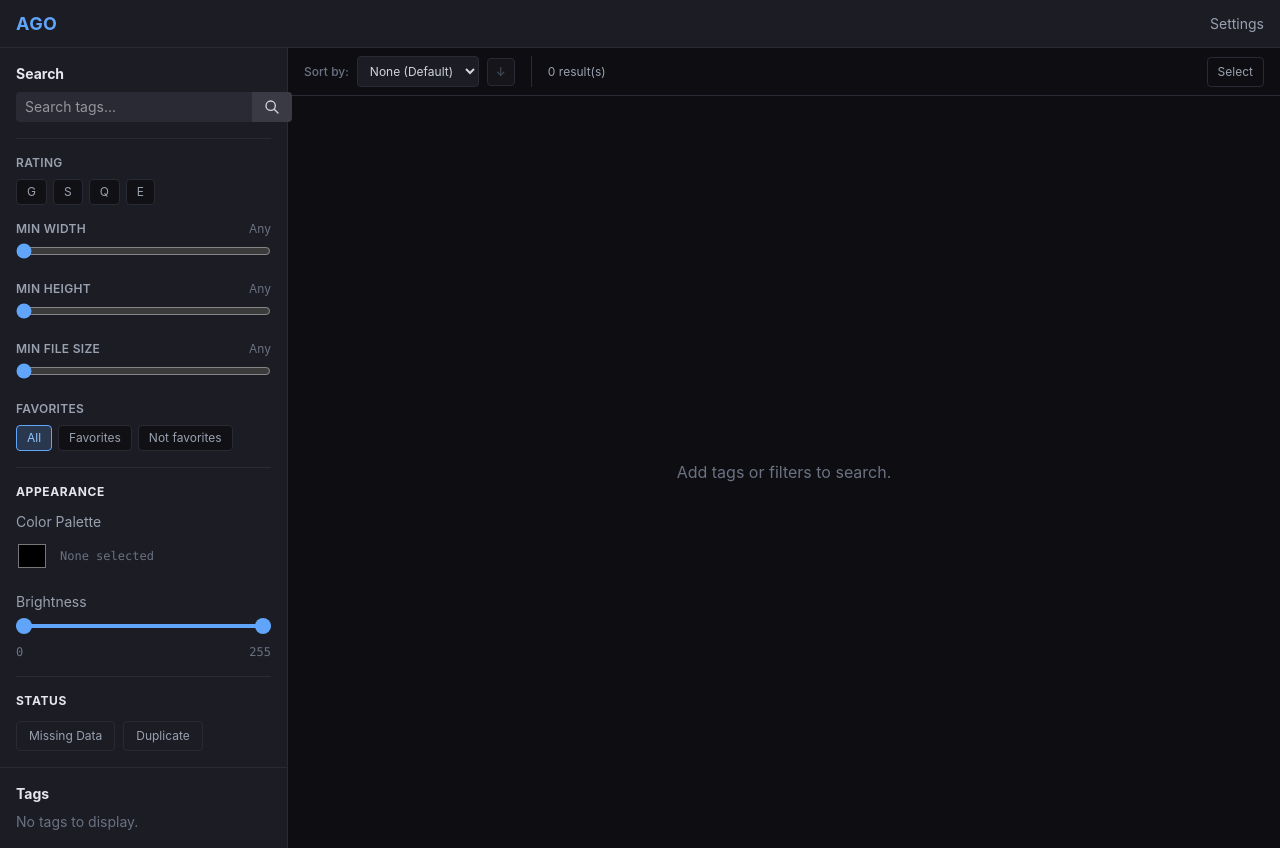
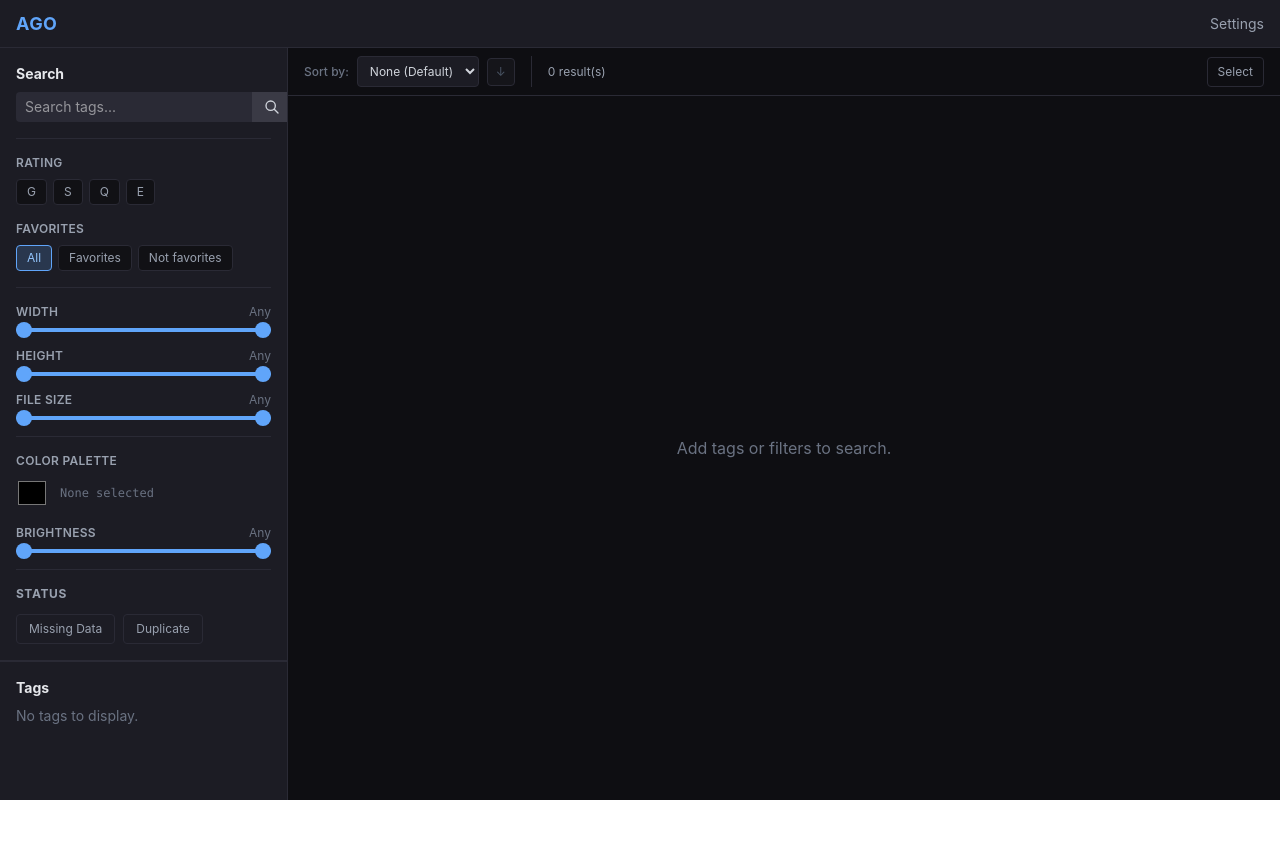
Before and after one commit to brayanMuniz/AGO2, a React (Vite) app in the folder ui/: page / in a window 1280 px wide. After the commit the page ends 800 px from the top, so only its background shows below. Built offline with nearby package versions, Linux system fonts and the light colour scheme.

Commit message:
added 2 pointer slider

```diff
--- a/ui/src/components/SearchFiltersPanel.tsx
+++ b/ui/src/components/SearchFiltersPanel.tsx
@@ -1,6 +1,5 @@
 import React from 'react';
 import {
-  formatFileSize,
   RATING_OPTIONS,
   type SearchFilters,
 } from '../utils/searchQuery';
@@ -39,80 +38,16 @@ const SearchFiltersPanel: React.FC<SearchFiltersPanelProps> = ({
                 key={option.value}
                 type="button"
                 onClick={() => toggleRating(option.value)}
-                className={`px-2.5 py-1 text-xs rounded border transition-colors ${
-                  active
+                className={`px-2.5 py-1 text-xs rounded border transition-colors ${active
                     ? 'border-[#60a5fa] bg-[#60a5fa]/20 text-[#93c5fd]'
                     : 'border-[#2a2a35] bg-[#111115] text-gray-400 hover:text-gray-200'
-                }`}
+                  }`}
               >
                 {option.label}
               </button>
             );
           })}
         </div>
-      </div>
-
-      <div>
-        <div className="flex items-center justify-between mb-1">
-          <label htmlFor="min-width" className="text-xs font-semibold text-gray-400 uppercase tracking-wide">
-            Min width
-          </label>
-          <span className="text-xs text-gray-500">
-            {filters.minWidth > 0 ? `${filters.minWidth}px` : 'Any'}
-          </span>
-        </div>
-        <input
-          id="min-width"
-          type="range"
-          min={0}
-          max={8000}
-          step={100}
-          value={filters.minWidth}
-          onChange={(event) => onSliderChange({ ...filters, minWidth: Number(event.target.value) })}
-          className="w-full accent-[#60a5fa]"
-        />
-      </div>
-
-      <div>
-        <div className="flex items-center justify-between mb-1">
-          <label htmlFor="min-height" className="text-xs font-semibold text-gray-400 uppercase tracking-wide">
-            Min height
-          </label>
-          <span className="text-xs text-gray-500">
-            {filters.minHeight > 0 ? `${filters.minHeight}px` : 'Any'}
-          </span>
-        </div>
-        <input
-          id="min-height"
-          type="range"
-          min={0}
-          max={8000}
-          step={100}
-          value={filters.minHeight}
-          onChange={(event) => onSliderChange({ ...filters, minHeight: Number(event.target.value) })}
-          className="w-full accent-[#60a5fa]"
-        />
-      </div>
-
-      <div>
-        <div className="flex items-center justify-between mb-1">
-          <label htmlFor="min-file-size" className="text-xs font-semibold text-gray-400 uppercase tracking-wide">
-            Min file size
-          </label>
-          <span className="text-xs text-gray-500">
-            {filters.minFileSize > 0 ? formatFileSize(filters.minFileSize) : 'Any'}
-          </span>
-        </div>
-        <input
-          id="min-file-size"
-          type="range"
-          min={0}
-          max={20_000_000}
-          step={100_000}
-          value={filters.minFileSize}
-          onChange={(event) => onSliderChange({ ...filters, minFileSize: Number(event.target.value) })}
-          className="w-full accent-[#60a5fa]"
-        />
       </div>
 
       <div>
@@ -129,11 +64,10 @@ const SearchFiltersPanel: React.FC<SearchFiltersPanelProps> = ({
                 key={option.label}
                 type="button"
                 onClick={() => update({ isFavorite: option.value })}
-                className={`px-2.5 py-1 text-xs rounded border transition-colors ${
-                  active
+                className={`px-2.5 py-1 text-xs rounded border transition-colors ${active
                     ? 'border-[#60a5fa] bg-[#60a5fa]/20 text-[#93c5fd]'
                     : 'border-[#2a2a35] bg-[#111115] text-gray-400 hover:text-gray-200'
-                }`}
+                  }`}
               >
                 {option.label}
               </button>
--- a/ui/src/pages/SearchPage.tsx
+++ b/ui/src/pages/SearchPage.tsx
@@ -81,7 +81,6 @@ function mergeSuggestions(...lists: TagSuggestion[][]): TagSuggestion[] {
   return Array.from(merged.values());
 }
 
-// Helpers for the new Appearance Filters
 const extractBrightness = (query: string): [number, number] | null => {
   const match = query.match(/(?:^|\s)brightness:(\d+)-(\d+)(?:\s|$)/);
   return match ? [parseInt(match[1], 10), parseInt(match[2], 10)] : null;
@@ -90,6 +89,60 @@ const extractBrightness = (query: string): [number, number] | null => {
 const extractColor = (query: string): string | null => {
   const match = query.match(/(?:^|\s)color:(#[0-9a-fA-F]{6})(?:\s|$)/);
   return match ? match[1] : null;
+};
+
+// Reusable Dual Slider Component styled to match your old UI perfectly
+const sliderClasses = `absolute w-full appearance-none bg-transparent pointer-events-none z-20 focus:outline-none
+[&::-webkit-slider-thumb]:appearance-none [&::-webkit-slider-thumb]:pointer-events-auto [&::-webkit-slider-thumb]:w-4 [&::-webkit-slider-thumb]:h-4 [&::-webkit-slider-thumb]:bg-[#60a5fa] [&::-webkit-slider-thumb]:rounded-full [&::-webkit-slider-thumb]:cursor-pointer
+[&::-moz-range-thumb]:appearance-none [&::-moz-range-thumb]:pointer-events-auto [&::-moz-range-thumb]:w-4 [&::-moz-range-thumb]:h-4 [&::-moz-range-thumb]:bg-[#60a5fa] [&::-moz-range-thumb]:border-none [&::-moz-range-thumb]:rounded-full [&::-moz-range-thumb]:cursor-pointer`;
+
+const RenderDualSlider = ({
+  label, min, max, currentMin, currentMax, step, formatValue, onChange
+}: {
+  label: string; min: number; max: number; currentMin: number; currentMax: number; step: number;
+  formatValue: (v: number) => string; onChange: (min: number, max: number) => void;
+}) => {
+  const isDefault = currentMin === min && currentMax === max;
+  const valueText = isDefault ? 'Any' : `${formatValue(currentMin)} - ${formatValue(currentMax)}`;
+
+  return (
+    <div className="mb-4">
+      <div className="flex items-center justify-between mb-2">
+        <span className="text-xs font-semibold text-gray-400 uppercase tracking-wide">{label}</span>
+        <div className="flex items-center gap-2">
+          {!isDefault && (
+            <button
+              onClick={() => onChange(min, max)}
+              className="text-xs text-red-400 hover:text-red-300 transition-colors"
+            >
+              Reset
+            </button>
+          )}
+          <span className="text-xs text-gray-500">{valueText}</span>
+        </div>
+      </div>
+      <div className="relative w-full h-1 mt-1 flex items-center">
+        <div className="absolute w-full h-1 bg-[#2a2a35] rounded-full"></div>
+        <div
+          className="absolute h-1 bg-[#60a5fa] rounded-full pointer-events-none"
+          style={{
+            left: `${((currentMin - min) / (max - min)) * 100}%`,
+            right: `${100 - ((currentMax - min) / (max - min)) * 100}%`
+          }}
+        ></div>
+        <input
+          type="range" min={min} max={max} step={step} value={currentMin}
+          onChange={(e) => onChange(Math.min(Number(e.target.value), currentMax - step), currentMax)}
+          className={sliderClasses}
+        />
+        <input
+          type="range" min={min} max={max} step={step} value={currentMax}
+          onChange={(e) => onChange(currentMin, Math.max(Number(e.target.value), currentMin + step))}
+          className={sliderClasses}
+        />
+      </div>
+    </div>
+  );
 };
 
 const SearchPage: React.FC = () => {
@@ -106,30 +159,27 @@ const SearchPage: React.FC = () => {
   const [selectedIds, setSelectedIds] = useState<Set<number>>(new Set());
   const [selectionMode, setSelectionMode] = useState(false);
   const [showExportModal, setShowExportModal] = useState(false);
-
-  // NEW: State to track deletion progress
   const [isDeleting, setIsDeleting] = useState(false);
 
-  // Track which category tag lists are expanded
   const [expandedCategories, setExpandedCategories] = useState<Record<string, boolean>>({});
 
-  // States for Sorting
   const [sortBy, setSortBy] = useState<'none' | 'created_at' | 'file_size' | 'dimensions'>('none');
   const [sortOrder, setSortOrder] = useState<'desc' | 'asc'>('desc');
 
-  // States for Appearance UI
   const [brightness, setBrightness] = useState<[number, number]>([0, 255]);
   const [color, setColor] = useState<string>('#000000');
   const [hasColor, setHasColor] = useState(false);
 
-  // Derived states for Status filters
+  const [widthRange, setWidthRange] = useState<[number, number]>([0, 10500]);
+  const [heightRange, setHeightRange] = useState<[number, number]>([0, 10500]);
+  const [sizeRange, setSizeRange] = useState<[number, number]>([0, 21]);
+
   const isMissing = /(?:^|\s)is:missing(?:\s|$)/.test(tagsQuery);
   const isDuplicate = /(?:^|\s)is:duplicate(?:\s|$)/.test(tagsQuery);
 
   useEffect(() => {
     setFilters(parseSearchQuery(tagsQuery));
 
-    // Sync Appearance UI with URL tags
     const b = extractBrightness(tagsQuery);
     setBrightness(b || [0, 255]);
 
@@ -140,6 +190,20 @@ const SearchPage: React.FC = () => {
     } else {
       setHasColor(false);
     }
+
+    const parseMinMax = (prefix: string, maxVal: number, divisor: number = 1): [number, number] => {
+      let min = 0;
+      let max = maxVal;
+      const minMatch = tagsQuery.match(new RegExp(`(?:^|\\s)${prefix}:>=(\\d+)(?:\\s|$)`));
+      if (minMatch) min = parseInt(minMatch[1], 10) / divisor;
+      const maxMatch = tagsQuery.match(new RegExp(`(?:^|\\s)${prefix}:<=(\\d+)(?:\\s|$)`));
+      if (maxMatch) max = parseInt(maxMatch[1], 10) / divisor;
+      return [min, max];
+    };
+
+    setWidthRange(parseMinMax('width', 10500));
+    setHeightRange(parseMinMax('height', 10500));
+    setSizeRange(parseMinMax('size', 21, 1024 * 1024));
   }, [tagsQuery]);
 
   useEffect(() => {
@@ -222,7 +286,6 @@ const SearchPage: React.FC = () => {
     debounceRef.current = window.setTimeout(updateUrl, 350);
   };
 
-  // Dedicated URL updater for Appearance tags (Color & Brightness) and Status flags
   const updateSpecialFilter = (prefix: string, newValue: string | null) => {
     let tokens = tagsQuery.split(/\s+/).filter(Boolean);
     tokens = tokens.filter((t) => !t.startsWith(prefix));
@@ -231,6 +294,20 @@ const SearchPage: React.FC = () => {
 
     const newQuery = tokens.join(' ');
 
+    if (debounceRef.current) window.clearTimeout(debounceRef.current);
+    debounceRef.current = window.setTimeout(() => {
+      setSearchParams(newQuery ? { tags: newQuery } : {});
+    }, 350);
+  };
+
+  const updateRangeFilter = (prefix: string, min: number, max: number, anyThreshold: number, multiplier = 1) => {
+    let tokens = tagsQuery.split(/\s+/).filter(Boolean);
+    tokens = tokens.filter((t) => !t.startsWith(`${prefix}:>=`) && !t.startsWith(`${prefix}:<=`));
+
+    if (min > 0) tokens.push(`${prefix}:>=${Math.floor(min * multiplier)}`);
+    if (max < anyThreshold) tokens.push(`${prefix}:<=${Math.floor(max * multiplier)}`);
+
+    const newQuery = tokens.join(' ');
     if (debounceRef.current) window.clearTimeout(debounceRef.current);
     debounceRef.current = window.setTimeout(() => {
       setSearchParams(newQuery ? { tags: newQuery } : {});
@@ -246,15 +323,6 @@ const SearchPage: React.FC = () => {
   const handleClearColor = () => {
     setHasColor(false);
     updateSpecialFilter('color:', null);
-  };
-
-  const handleBrightnessChange = (min: number, max: number) => {
-    setBrightness([min, max]);
-    if (min === 0 && max === 255) {
-      updateSpecialFilter('brightness:', null);
-    } else {
-      updateSpecialFilter('brightness:', `brightness:${min}-${max}`);
-    }
   };
 
   const handleAddTag = (category: TagCategory, name: string) => {
@@ -328,7 +396,6 @@ const SearchPage: React.FC = () => {
     }));
   };
 
-  // --- NEW: Batch Delete Handler ---
   const handleBatchDelete = async () => {
     const idsToDelete = Array.from(selectedIds);
     if (idsToDelete.length === 0) return;
@@ -350,19 +417,16 @@ const SearchPage: React.FC = () => {
         throw new Error(errorData.message || 'Failed to delete images.');
       }
 
-      // Optimistically remove deleted items from UI
       setImages((prev) => prev.filter((img) => !selectedIds.has(img.id)));
       setSelectedIds(new Set());
       setSelectionMode(false);
     } catch (err: any) {
       alert(err.message || 'An error occurred during deletion.');
-      // Optionally trigger a fresh fetch here to sync actual state
     } finally {
       setIsDeleting(false);
     }
   };
 
-  // Sort Images
   const sortedImages = useMemo(() => {
     if (sortBy === 'none') {
       return images;
@@ -445,7 +509,7 @@ const SearchPage: React.FC = () => {
 
       <div className="flex flex-1 overflow-hidden">
         <aside className="w-72 bg-[#1c1c24] border-r border-[#2a2a35] flex flex-col flex-shrink-0">
-          <div className="p-4 border-b border-[#2a2a35]">
+          <div className="p-4 border-b border-[#2a2a35] overflow-y-auto hide-scrollbar">
             <h2 className="font-bold text-gray-200 mb-2 text-sm">Search</h2>
             <SearchAutocomplete
               draftInput={draftInput}
@@ -460,30 +524,60 @@ const SearchPage: React.FC = () => {
               onSliderChange={(next) => applyFilters(next, false)}
             />
 
+            {/* --- FILE PROPERTIES --- */}
+            <div className="mt-4 pt-4 border-t border-[#2a2a35]">
+
+              <RenderDualSlider
+                label="Width"
+                min={0} max={10500} step={100}
+                currentMin={widthRange[0]} currentMax={widthRange[1]}
+                formatValue={(v) => (v >= 10500 ? 'Any' : `${v}px`)}
+                onChange={(min, max) => {
+                  setWidthRange([min, max]);
+                  updateRangeFilter('width', min, max, 10500);
+                }}
+              />
+
+              <RenderDualSlider
+                label="Height"
+                min={0} max={10500} step={100}
+                currentMin={heightRange[0]} currentMax={heightRange[1]}
+                formatValue={(v) => (v >= 10500 ? 'Any' : `${v}px`)}
+                onChange={(min, max) => {
+                  setHeightRange([min, max]);
+                  updateRangeFilter('height', min, max, 10500);
+                }}
+              />
+
+              <RenderDualSlider
+                label="File Size"
+                min={0} max={21} step={1}
+                currentMin={sizeRange[0]} currentMax={sizeRange[1]}
+                formatValue={(v) => (v >= 21 ? 'Any' : `${v}MB`)}
+                onChange={(min, max) => {
+                  setSizeRange([min, max]);
+                  updateRangeFilter('size', min, max, 21, 1024 * 1024);
+                }}
+              />
+            </div>
+
             {/* --- APPEARANCE FILTERS --- */}
             <div className="mt-4 pt-4 border-t border-[#2a2a35]">
-              <h3 className="font-bold text-gray-200 mb-3 text-xs uppercase tracking-wider">Appearance</h3>
 
-              {/* Color Palette */}
-              <div className="mb-5">
+              <div className="mb-4">
                 <div className="flex items-center justify-between mb-2">
-                  <span className="text-sm text-gray-400">Color Palette</span>
+                  <span className="text-xs font-semibold text-gray-400 uppercase tracking-wide">Color Palette</span>
                   {hasColor && (
-                    <button
-                      onClick={handleClearColor}
-                      className="text-xs text-red-400 hover:text-red-300 transition-colors"
-                    >
+                    <button onClick={handleClearColor} className="text-xs text-red-400 hover:text-red-300 transition-colors">
                       Clear
                     </button>
                   )}
                 </div>
                 <div className="flex items-center gap-3">
                   <input
-                    type="color"
-                    value={hasColor ? color : '#000000'}
+                    type="color" value={hasColor ? color : '#000000'}
                     onChange={(e) => handleColorChange(e.target.value)}
-                    className="w-8 h-8 rounded cursor-pointer bg-transparent border-0 p-0"
-                    title="Pick a color"
+                    className="w-8 h-8 rounded cursor-pointer bg-transparent border-0 p-0" title="Pick a color"
                   />
                   <span className="text-xs text-gray-500 font-mono">
                     {hasColor ? color.toUpperCase() : 'None selected'}
@@ -491,71 +585,25 @@ const SearchPage: React.FC = () => {
                 </div>
               </div>
 
-              {/* Dual-Thumb Brightness Slider */}
-              <div>
-                <div className="flex items-center justify-between mb-3">
-                  <span className="text-sm text-gray-400">Brightness</span>
-                  {(brightness[0] > 0 || brightness[1] < 255) && (
-                    <button
-                      onClick={() => handleBrightnessChange(0, 255)}
-                      className="text-xs text-red-400 hover:text-red-300 transition-colors"
-                    >
-                      Reset
-                    </button>
-                  )}
-                </div>
-
-                <div className="relative w-full h-1 mt-2 mb-4 flex items-center">
-                  {/* Track Background */}
-                  <div className="absolute w-full h-1 bg-[#2a2a35] rounded-full"></div>
-
-                  {/* Active Track */}
-                  <div
-                    className="absolute h-1 bg-[#60a5fa] rounded-full pointer-events-none"
-                    style={{
-                      left: `${(brightness[0] / 255) * 100}%`,
-                      right: `${100 - (brightness[1] / 255) * 100}%`
-                    }}
-                  ></div>
-
-                  {/* Min Input */}
-                  <input
-                    type="range" min="0" max="255"
-                    value={brightness[0]}
-                    onChange={(e) => {
-                      const val = Math.min(parseInt(e.target.value), brightness[1] - 1);
-                      handleBrightnessChange(val, brightness[1]);
-                    }}
-                    className="absolute w-full appearance-none bg-transparent pointer-events-none z-20 focus:outline-none
-                               [&::-webkit-slider-thumb]:appearance-none [&::-webkit-slider-thumb]:pointer-events-auto [&::-webkit-slider-thumb]:w-4 [&::-webkit-slider-thumb]:h-4 [&::-webkit-slider-thumb]:bg-[#60a5fa] [&::-webkit-slider-thumb]:rounded-full [&::-webkit-slider-thumb]:cursor-pointer
-                               [&::-moz-range-thumb]:appearance-none [&::-moz-range-thumb]:pointer-events-auto [&::-moz-range-thumb]:w-4 [&::-moz-range-thumb]:h-4 [&::-moz-range-thumb]:bg-[#60a5fa] [&::-moz-range-thumb]:border-none [&::-moz-range-thumb]:rounded-full [&::-moz-range-thumb]:cursor-pointer"
-                  />
-
-                  {/* Max Input */}
-                  <input
-                    type="range" min="0" max="255"
-                    value={brightness[1]}
-                    onChange={(e) => {
-                      const val = Math.max(parseInt(e.target.value), brightness[0] + 1);
-                      handleBrightnessChange(brightness[0], val);
-                    }}
-                    className="absolute w-full appearance-none bg-transparent pointer-events-none z-20 focus:outline-none
-                               [&::-webkit-slider-thumb]:appearance-none [&::-webkit-slider-thumb]:pointer-events-auto [&::-webkit-slider-thumb]:w-4 [&::-webkit-slider-thumb]:h-4 [&::-webkit-slider-thumb]:bg-[#60a5fa] [&::-webkit-slider-thumb]:rounded-full [&::-webkit-slider-thumb]:cursor-pointer
-                               [&::-moz-range-thumb]:appearance-none [&::-moz-range-thumb]:pointer-events-auto [&::-moz-range-thumb]:w-4 [&::-moz-range-thumb]:h-4 [&::-moz-range-thumb]:bg-[#60a5fa] [&::-moz-range-thumb]:border-none [&::-moz-range-thumb]:rounded-full [&::-moz-range-thumb]:cursor-pointer"
-                  />
-                </div>
-
-                {/* Value display */}
-                <div className="flex justify-between text-xs text-gray-500 font-mono">
-                  <span>{brightness[0]}</span>
-                  <span>{brightness[1]}</span>
-                </div>
-              </div>
+              <RenderDualSlider
+                label="Brightness"
+                min={0} max={255} step={1}
+                currentMin={brightness[0]} currentMax={brightness[1]}
+                formatValue={(v) => `${v}`}
+                onChange={(min, max) => {
+                  setBrightness([min, max]);
+                  if (min === 0 && max === 255) {
+                    updateSpecialFilter('brightness:', null);
+                  } else {
+                    updateSpecialFilter('brightness:', `brightness:${min}-${max}`);
+                  }
+                }}
+              />
             </div>
 
-            {/* --- NEW STATUS FILTERS --- */}
+            {/* --- STATUS FILTERS --- */}
             <div className="mt-4 pt-4 border-t border-[#2a2a35]">
-              <h3 className="font-bold text-gray-200 mb-3 text-xs uppercase tracking-wider">Status</h3>
+              <h3 className="font-bold text-gray-400 mb-3 text-xs uppercase tracking-wider">Status</h3>
               <div className="flex gap-2">
                 <button
                   onClick={() => updateSpecialFilter('is:missing', isMissing ? null : 'is:missing')}
@@ -577,11 +625,10 @@ const SearchPage: React.FC = () => {
                 </button>
               </div>
             </div>
-            {/* --- END NEW STATUS FILTERS --- */}
 
           </div>
 
-          <div className="flex-1 overflow-y-auto p-4 hide-scrollbar">
+          <div className="flex-1 overflow-y-auto p-4 border-t border-[#2a2a35] hide-scrollbar">
             <h2 className="font-bold text-gray-200 mb-2 text-sm">Tags</h2>
             {images.length === 0 && !loading && (
               <p className="text-sm text-gray-500">No tags to display.</p>
@@ -594,8 +641,6 @@ const SearchPage: React.FC = () => {
 
         <main className="flex-1 flex flex-col overflow-hidden">
           <div className="h-12 border-b border-[#2a2a35] flex items-center px-4 shrink-0 gap-4 text-xs">
-
-            {/* SORTING CONTROLS */}
             <div className="flex items-center gap-2 pr-4 border-r border-[#2a2a35]">
               <span className="text-gray-500 font-medium">Sort by:</span>
               <select
@@ -668,7 +713,6 @@ const SearchPage: React.FC = () => {
                     Export ({selectedImageIds.length})
                   </button>
 
-                  {/* --- NEW: Batch Delete Button --- */}
                   <button
                     type="button"
                     onClick={handleBatchDelete}
@@ -702,10 +746,7 @@ const SearchPage: React.FC = () => {
                         onClick={(event) => {
                           if (selectionMode) {
                             event.preventDefault();
-                            // Prevent selection clicks while a batch delete is happening
-                            if (!isDeleting) {
-                              toggleSelected(img.id);
-                            }
+                            if (!isDeleting) toggleSelected(img.id);
                           }
                         }}
                         className={`block relative rounded transition-all duration-200 ${selectionMode && isSelected
@@ -723,7 +764,6 @@ const SearchPage: React.FC = () => {
                           />
                         </div>
 
-                        {/* Read-only visual checkbox indicator for selection mode */}
                         {selectionMode && (
                           <div className="absolute top-2 left-2 z-10 pointer-events-none bg-black/40 rounded-sm">
                             <input
```
